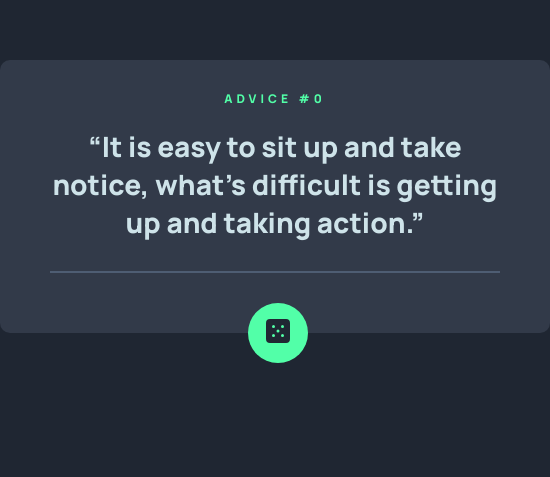
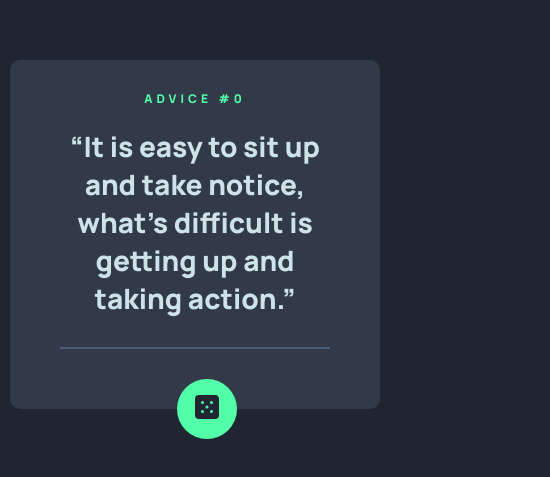
Before and after one commit to knull-a/advice-generator, a plain HTML site: page index.html in a window 390 px wide. Shown: the part 219-696 px from the top of the page, 550 px wide, since content can reach past the window. Drawn offline with Linux system fonts and the light colour scheme; no server answers.

Commit message:
fixed responsiveness

```diff
--- a/style.css
+++ b/style.css
@@ -177,3 +177,9 @@ button:hover {
     transform: rotate(360deg);
   }
 }
+
+@media screen and (max-width: 560px) {
+  .main {
+    width: 370px;
+  }
+}
```
